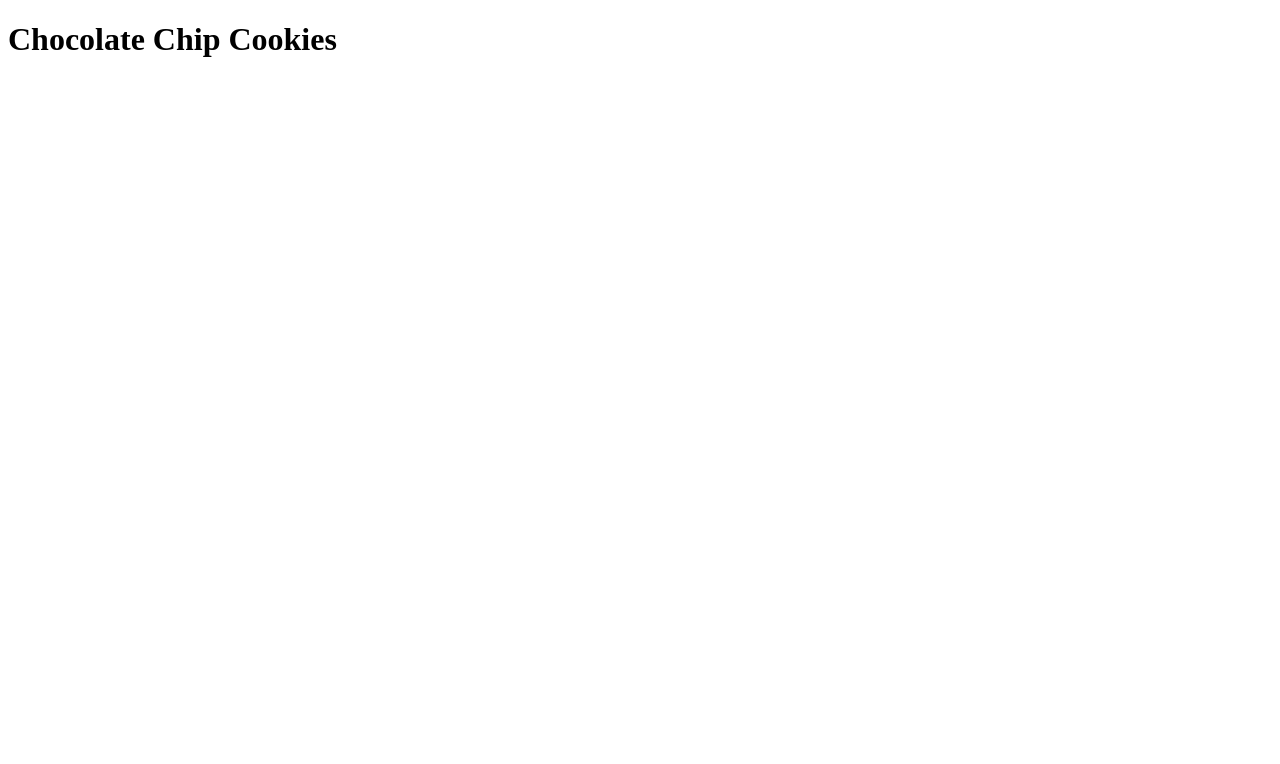
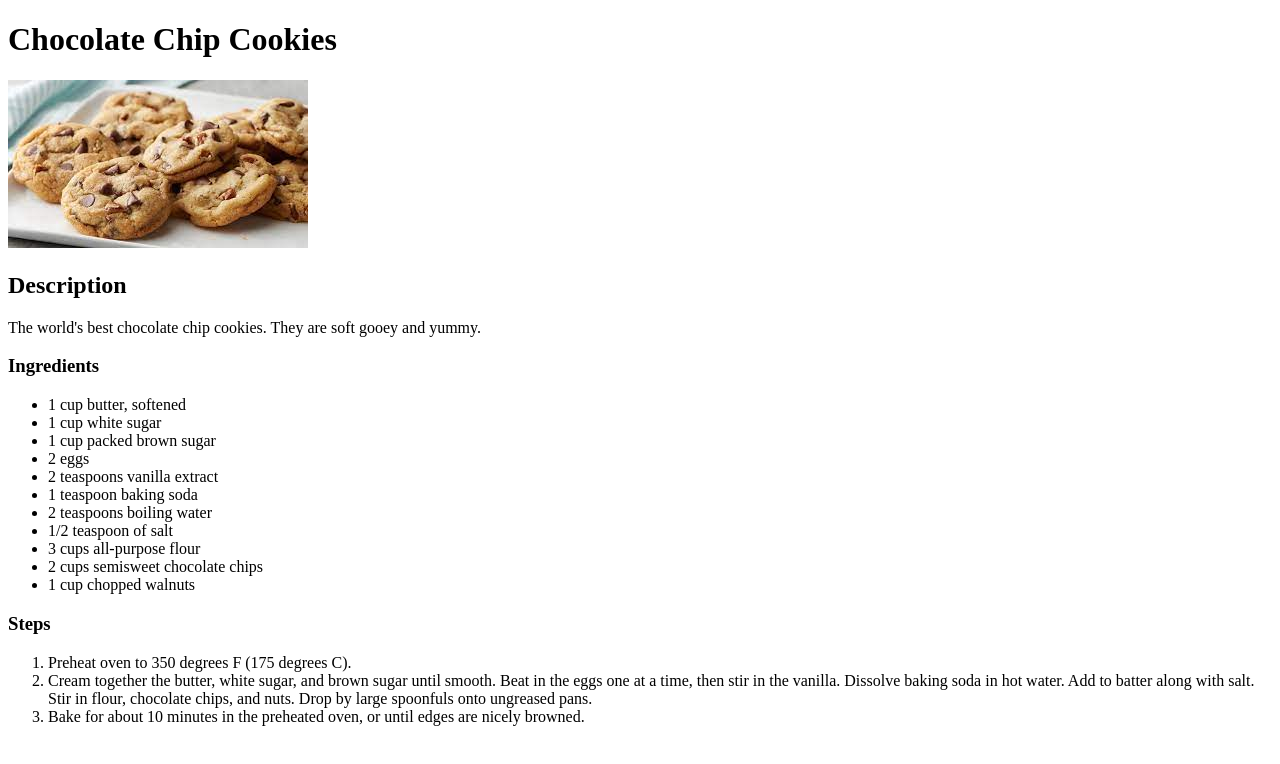
Before and after one commit to tsciascetti/odin-recipes, a plain HTML site: page recipes/chocolatechipcookies.html in a window 1280 px wide. Drawn offline with Linux system fonts and the light colour scheme.

Commit message:
Chocolate Chip Recipe complete

```diff
--- a/recipes/chocolatechipcookies.html
+++ b/recipes/chocolatechipcookies.html
@@ -6,5 +6,33 @@
 </head>
 <body>
     <h1>Chocolate Chip Cookies</h1>
+    <img
+    src="../img/cookies.jpg" alt="Picture of declicious fresh chocolate chip cookes"
+    >
+
+    <h2>Description</h2>
+    <p>The world's best chocolate chip cookies. They are soft gooey and yummy.</p>
+
+    <h3>Ingredients</h3>
+    <ul>
+        <li>1 cup butter, softened</li>
+        <li>1 cup white sugar</li>
+        <li>1 cup packed brown sugar</li>
+        <li>2 eggs</li>
+        <li>2 teaspoons vanilla extract</li>
+        <li>1 teaspoon baking soda</li>
+        <li>2 teaspoons boiling water</li>
+        <li>1/2 teaspoon of salt</li>
+        <li>3 cups all-purpose flour</li>
+        <li>2 cups semisweet chocolate chips</li>
+        <li>1 cup chopped walnuts</li>
+    </ul>
+
+    <h3>Steps</h3>
+    <ol>
+        <li>Preheat oven to 350 degrees F (175 degrees C).</li>
+        <li>Cream together the butter, white sugar, and brown sugar until smooth. Beat in the eggs one at a time, then stir in the vanilla. Dissolve baking soda in hot water. Add to batter along with salt. Stir in flour, chocolate chips, and nuts. Drop by large spoonfuls onto ungreased pans.</li>
+        <li>Bake for about 10 minutes in the preheated oven, or until edges are nicely browned.</li>
+    </ol>
 </body>
 </html>
```
